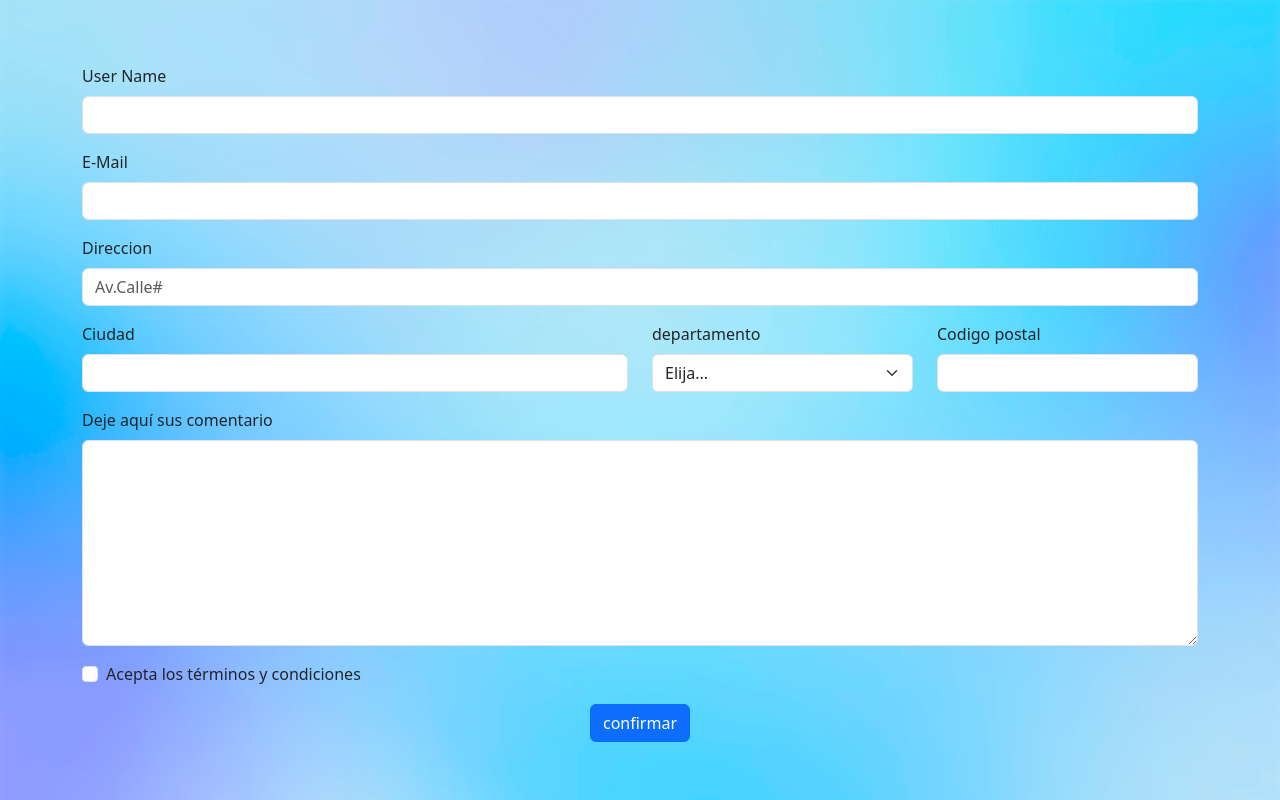
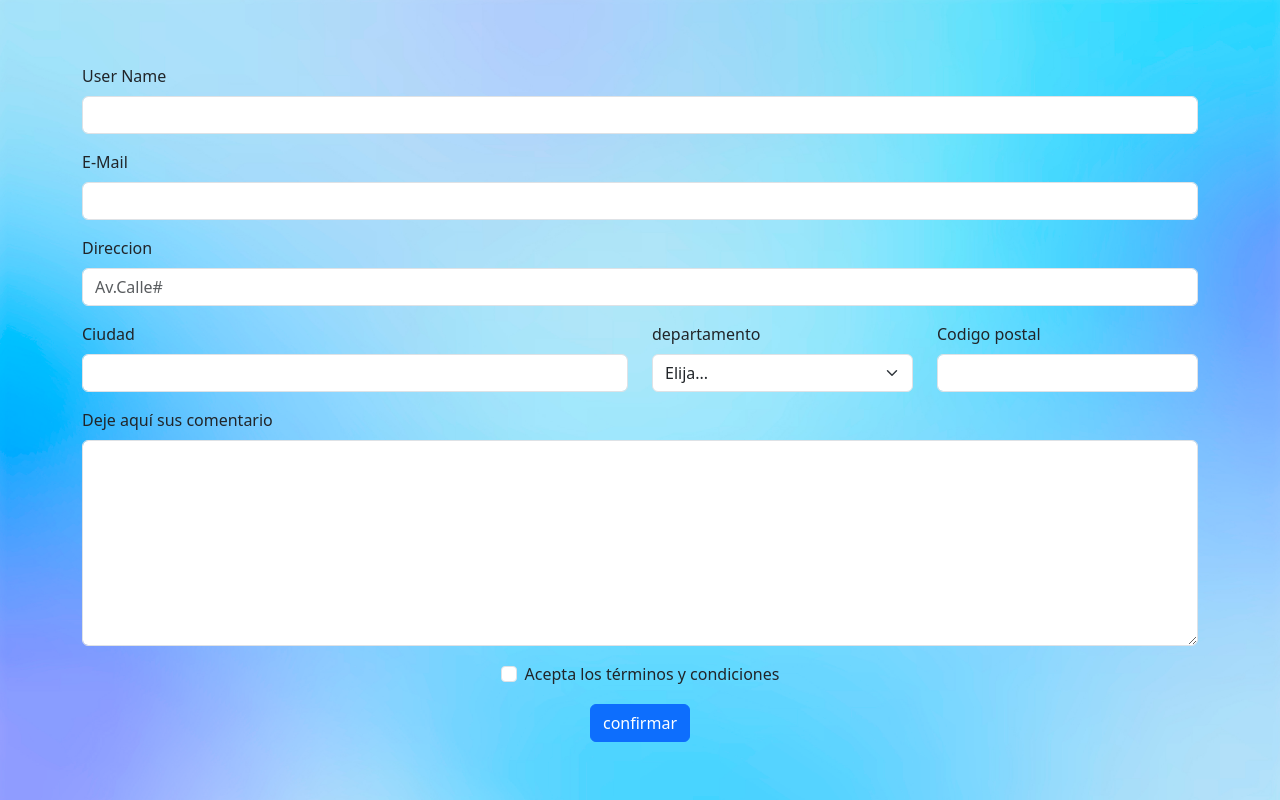
Before and after one commit to chagor04/bootstrap1, a plain HTML site: page index.html in a window 1280 px wide. Drawn offline with nearby package versions, Linux system fonts and the light colour scheme.

Commit message:
Update index.html

```diff
--- a/index.html
+++ b/index.html
@@ -62,11 +62,12 @@
         <textarea class="form-control" id="exampleFormControlTextarea1" rows="8"></textarea>
         </div>
       <div class="flex-row col-12">
-        <div></div>
+        <div class="d-flex justify-content-center">
         <div class="form-check">
           <input class="form-check-input" type="checkbox" id="gridCheck" />
           <label class="form-check-label" for="gridCheck"> Acepta los términos y condiciones </label>
         </div>
+         </div>
       </div>
       <div class="flex-row col-12 ">
         <div class="d-flex justify-content-center">
```
